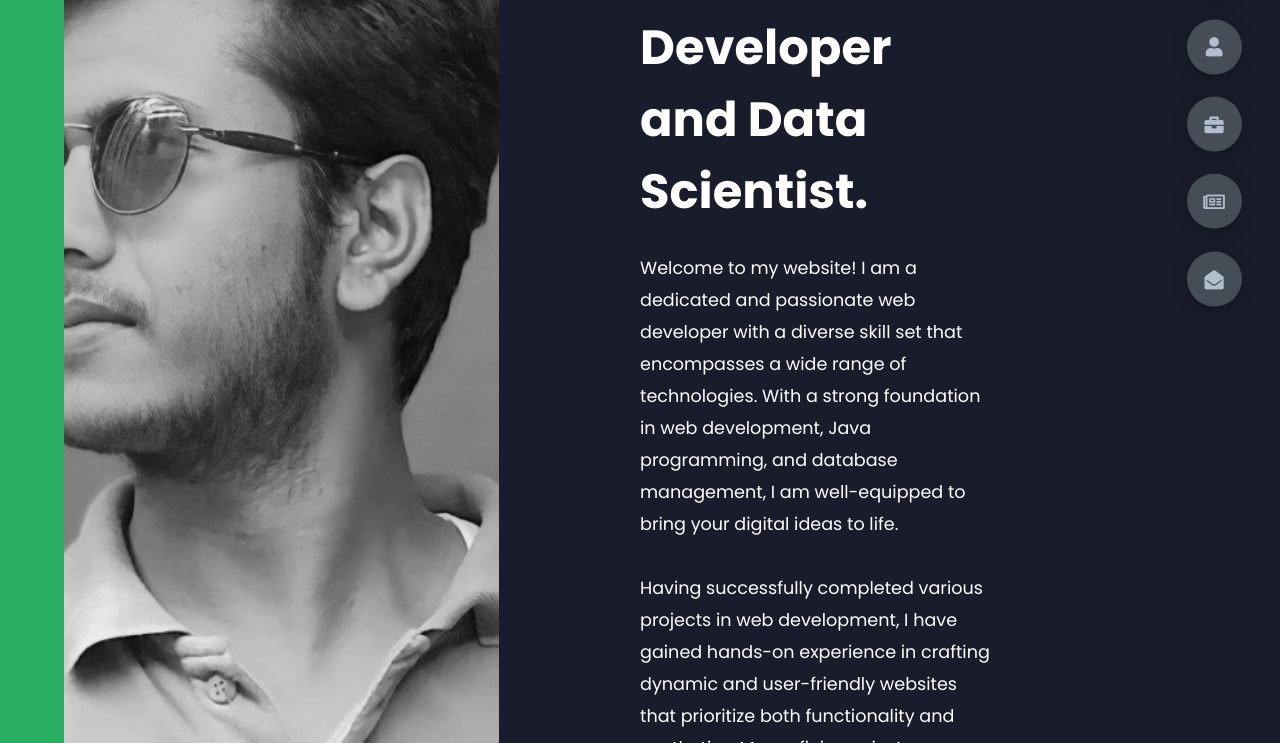
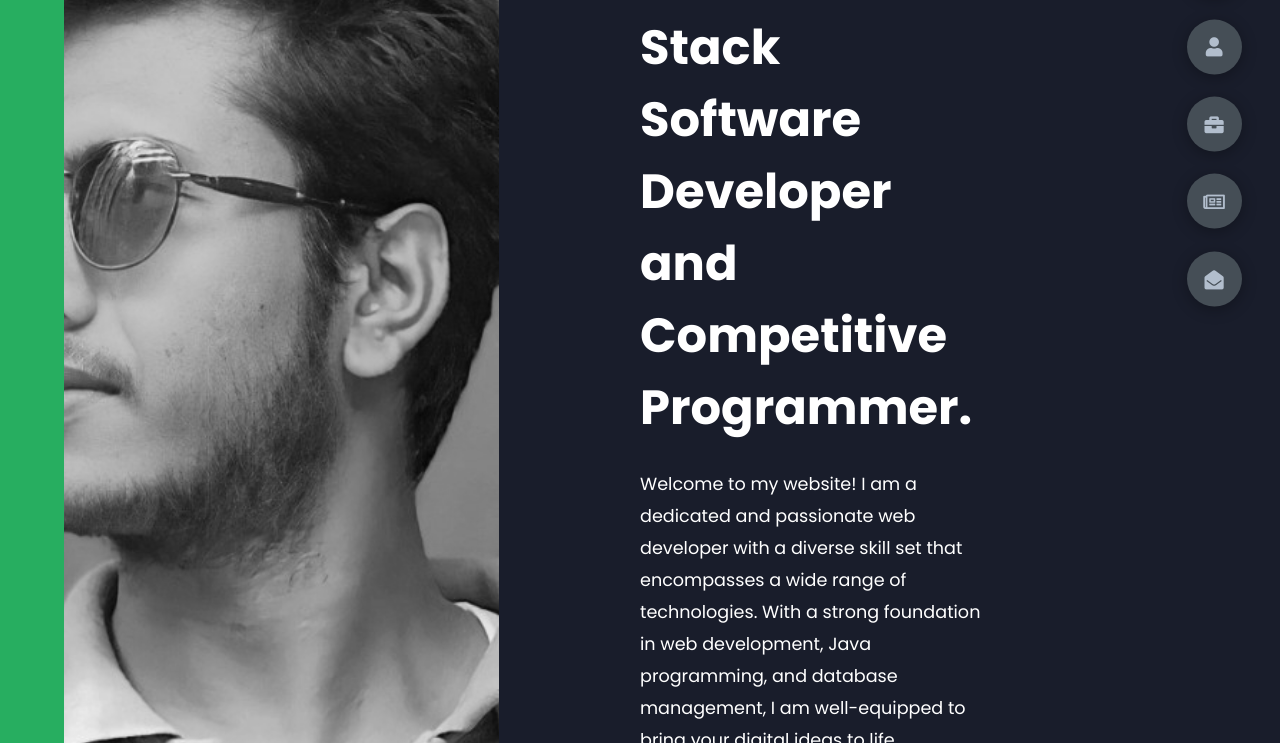
Before and after one commit to sunnykushwaha18/sunnykushwaha.github.io, a plain HTML site: page index.html in a window 1280 px wide. Shown: the part 276-1019 px from the top of the page. Drawn offline with Linux system fonts and the light colour scheme.

Commit message:
Update index.html
Changed the Heading  describing myself

```diff
--- a/index.html
+++ b/index.html
@@ -23,7 +23,7 @@
             <div class="right-header">
                 <h1 class="name">
                   <br>  Hi, I'm <span>Sunny Kumar.</span>
-                    A Software Developer and Data Scientist.
+                     A Java Full Stack Software Developer and Competitive Programmer.
                 </h1>
                 <p>
                     Welcome to my website! I am a dedicated and passionate web developer with a diverse skill set that encompasses a wide range of technologies. With a strong foundation in web development, Java programming, and database management, I am well-equipped to bring your digital ideas to life.
```
